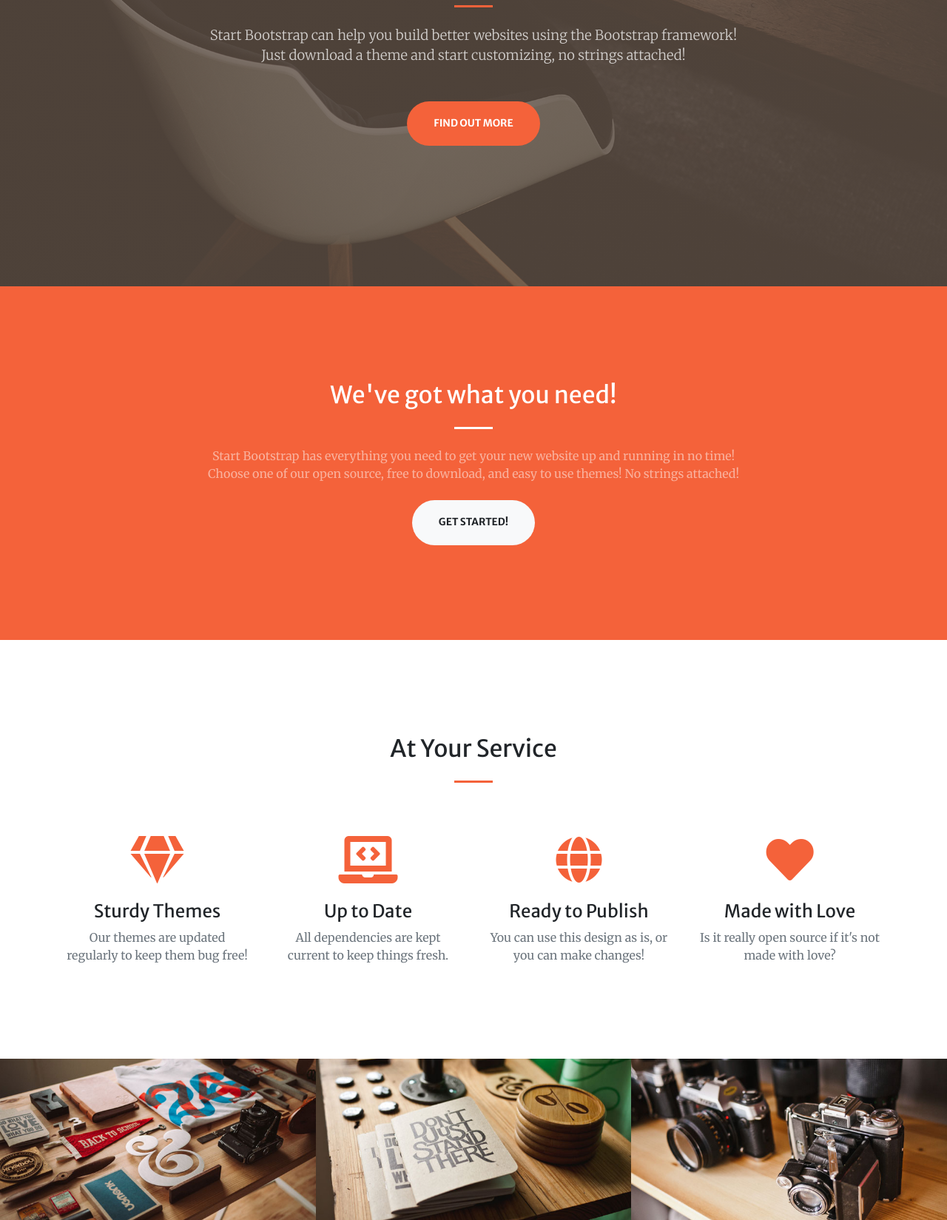
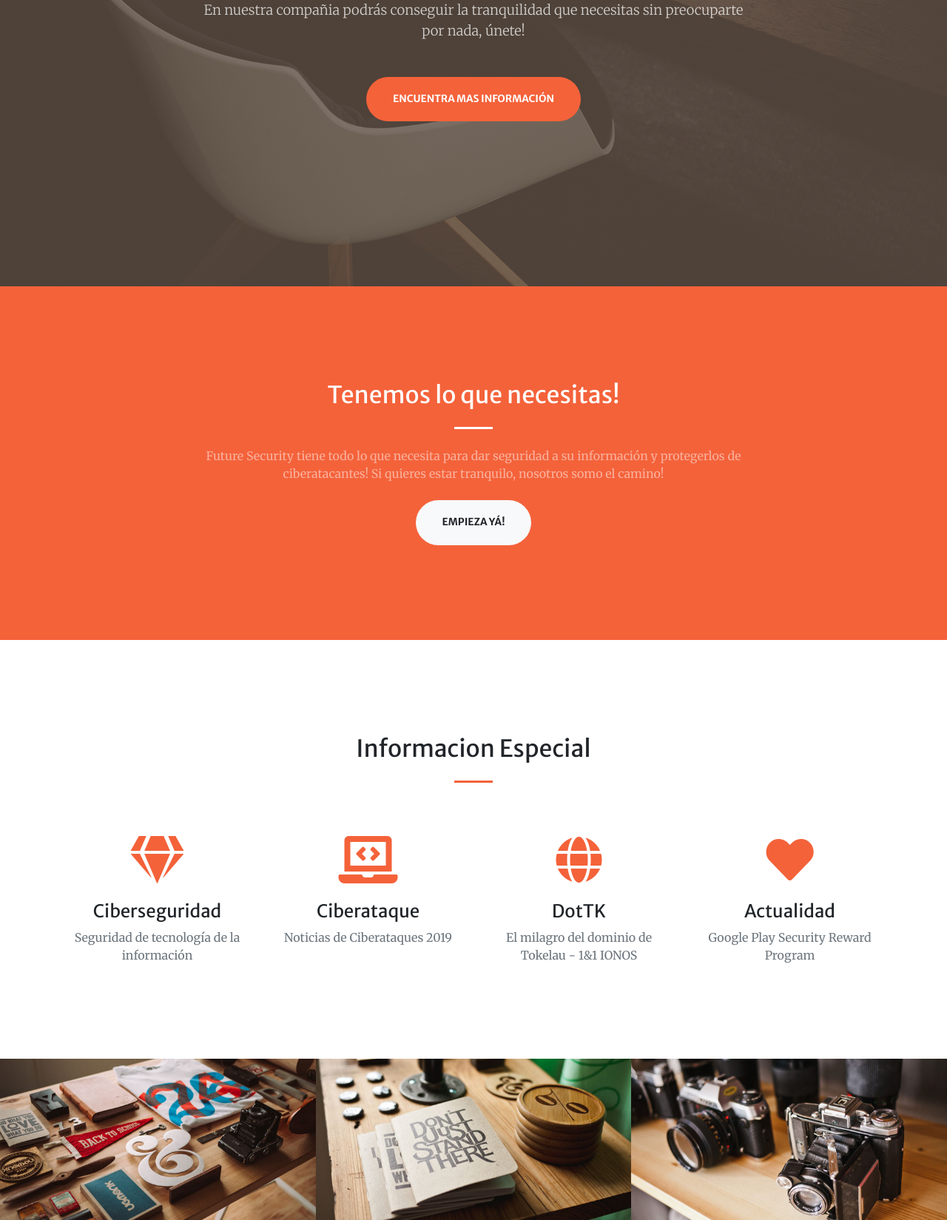
Before and after one commit to juliaisabel19/OVI-MACKUP, a website with bundled scripts: page index.html in a window 1280 px wide. Shown: the part 413-2062 px from the top of the page at 74% size. Built offline with nearby package versions, Linux system fonts and the light colour scheme.

Commit message:
FUTURE SECURITY
CIBERSEGURIDAD

```diff
--- a/index.html
+++ b/index.html
@@ -30,7 +30,7 @@
   <!-- Navigation -->
   <nav class="navbar navbar-expand-lg navbar-light fixed-top py-3" id="mainNav">
     <div class="container">
-      <a class="navbar-brand js-scroll-trigger" href="#page-top">Start Bootstrap</a>
+      <a class="navbar-brand js-scroll-trigger" href="#page-top">Ciberseguridad</a>
       <button class="navbar-toggler navbar-toggler-right" type="button" data-toggle="collapse" data-target="#navbarResponsive" aria-controls="navbarResponsive" aria-expanded="false" aria-label="Toggle navigation">
         <span class="navbar-toggler-icon"></span>
       </button>
@@ -58,12 +58,12 @@
     <div class="container h-100">
       <div class="row h-100 align-items-center justify-content-center text-center">
         <div class="col-lg-10 align-self-end">
-          <h1 class="text-uppercase text-white font-weight-bold">Your Favorite Source of Free Bootstrap Themes</h1>
+          <h1 class="text-uppercase text-white font-weight-bold">Future Security</h1>
           <hr class="divider my-4">
         </div>
         <div class="col-lg-8 align-self-baseline">
-          <p class="text-white-75 font-weight-light mb-5">Start Bootstrap can help you build better websites using the Bootstrap framework! Just download a theme and start customizing, no strings attached!</p>
-          <a class="btn btn-primary btn-xl js-scroll-trigger" href="#about">Find Out More</a>
+          <p class="text-white-75 font-weight-light mb-5">En nuestra compañia podrás conseguir la tranquilidad que necesitas sin preocuparte por nada, únete!</p>
+          <a class="btn btn-primary btn-xl js-scroll-trigger" href="#about">Encuentra mas información</a>
         </div>
       </div>
     </div>
@@ -74,10 +74,10 @@
     <div class="container">
       <div class="row justify-content-center">
         <div class="col-lg-8 text-center">
-          <h2 class="text-white mt-0">We've got what you need!</h2>
+          <h2 class="text-white mt-0">Tenemos lo que necesitas!</h2>
           <hr class="divider light my-4">
-          <p class="text-white-50 mb-4">Start Bootstrap has everything you need to get your new website up and running in no time! Choose one of our open source, free to download, and easy to use themes! No strings attached!</p>
-          <a class="btn btn-light btn-xl js-scroll-trigger" href="#services">Get Started!</a>
+          <p class="text-white-50 mb-4">Future Security tiene todo lo que necesita para dar seguridad a su información y protegerlos de ciberatacantes! Si quieres estar tranquilo, nosotros somo el camino!</p>
+          <a class="btn btn-light btn-xl js-scroll-trigger" href="#services">Empieza Yá!</a>
         </div>
       </div>
     </div>
@@ -86,35 +86,35 @@
   <!-- Services Section -->
   <section class="page-section" id="services">
     <div class="container">
-      <h2 class="text-center mt-0">At Your Service</h2>
+      <h2 class="text-center mt-0">Informacion Especial</h2>
       <hr class="divider my-4">
       <div class="row">
         <div class="col-lg-3 col-md-6 text-center">
           <div class="mt-5">
             <i class="fas fa-4x fa-gem text-primary mb-4"></i>
-            <h3 class="h4 mb-2">Sturdy Themes</h3>
-            <p class="text-muted mb-0">Our themes are updated regularly to keep them bug free!</p>
+            <h3 class="h4 mb-2">Ciberseguridad</h3>
+            <p class="text-muted mb-0">Seguridad de tecnología de la información</p>
           </div>
         </div>
         <div class="col-lg-3 col-md-6 text-center">
           <div class="mt-5">
             <i class="fas fa-4x fa-laptop-code text-primary mb-4"></i>
-            <h3 class="h4 mb-2">Up to Date</h3>
-            <p class="text-muted mb-0">All dependencies are kept current to keep things fresh.</p>
+            <h3 class="h4 mb-2">Ciberataque</h3>
+            <p class="text-muted mb-0">Noticias de Ciberataques 2019</p>
           </div>
         </div>
         <div class="col-lg-3 col-md-6 text-center">
           <div class="mt-5">
             <i class="fas fa-4x fa-globe text-primary mb-4"></i>
-            <h3 class="h4 mb-2">Ready to Publish</h3>
-            <p class="text-muted mb-0">You can use this design as is, or you can make changes!</p>
+            <h3 class="h4 mb-2">DotTK</h3>
+            <p class="text-muted mb-0">El milagro del dominio de Tokelau - 1&1 IONOS</p>
           </div>
         </div>
         <div class="col-lg-3 col-md-6 text-center">
           <div class="mt-5">
             <i class="fas fa-4x fa-heart text-primary mb-4"></i>
-            <h3 class="h4 mb-2">Made with Love</h3>
-            <p class="text-muted mb-0">Is it really open source if it's not made with love?</p>
+            <h3 class="h4 mb-2">Actualidad</h3>
+            <p class="text-muted mb-0">Google Play Security Reward Program</p>
           </div>
         </div>
       </div>
@@ -210,7 +210,7 @@
   <!-- Call to Action Section -->
   <section class="page-section bg-dark text-white">
     <div class="container text-center">
-      <h2 class="mb-4">Free Download at Start Bootstrap!</h2>
+      <h2 class="mb-4">Plan future security!</h2>
       <a class="btn btn-light btn-xl" href="https://startbootstrap.com/themes/creative/">Download Now!</a>
     </div>
   </section>
@@ -220,20 +220,20 @@
     <div class="container">
       <div class="row justify-content-center">
         <div class="col-lg-8 text-center">
-          <h2 class="mt-0">Let's Get In Touch!</h2>
+          <h2 class="mt-0">Contactenos</h2>
           <hr class="divider my-4">
-          <p class="text-muted mb-5">Ready to start your next project with us? Give us a call or send us an email and we will get back to you as soon as possible!</p>
+          <p class="text-muted mb-5">Te atenderemos con gusto</p>
         </div>
       </div>
       <div class="row">
         <div class="col-lg-4 ml-auto text-center mb-5 mb-lg-0">
           <i class="fas fa-phone fa-3x mb-3 text-muted"></i>
-          <div>+1 (202) 555-0149</div>
+          <div>+1 (948)756-8881</div>
         </div>
         <div class="col-lg-4 mr-auto text-center">
           <i class="fas fa-envelope fa-3x mb-3 text-muted"></i>
           <!-- Make sure to change the email address in anchor text AND the link below! -->
-          <a class="d-block" href="mailto:contact@yourwebsite.com">contact@yourwebsite.com</a>
+          <a class="d-block" href="mailto:contact@yourwebsite.com">infoseguro@futuresecurity.com</a>
         </div>
       </div>
     </div>
```
